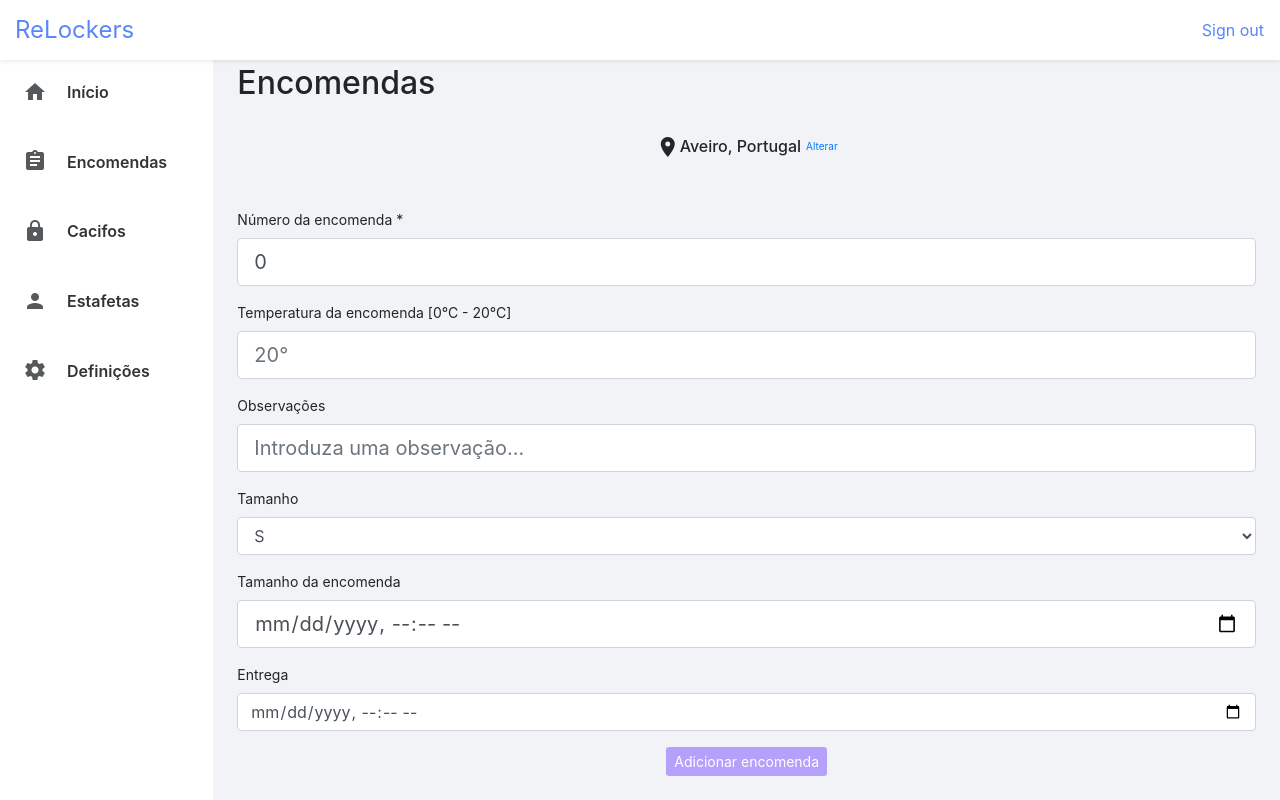
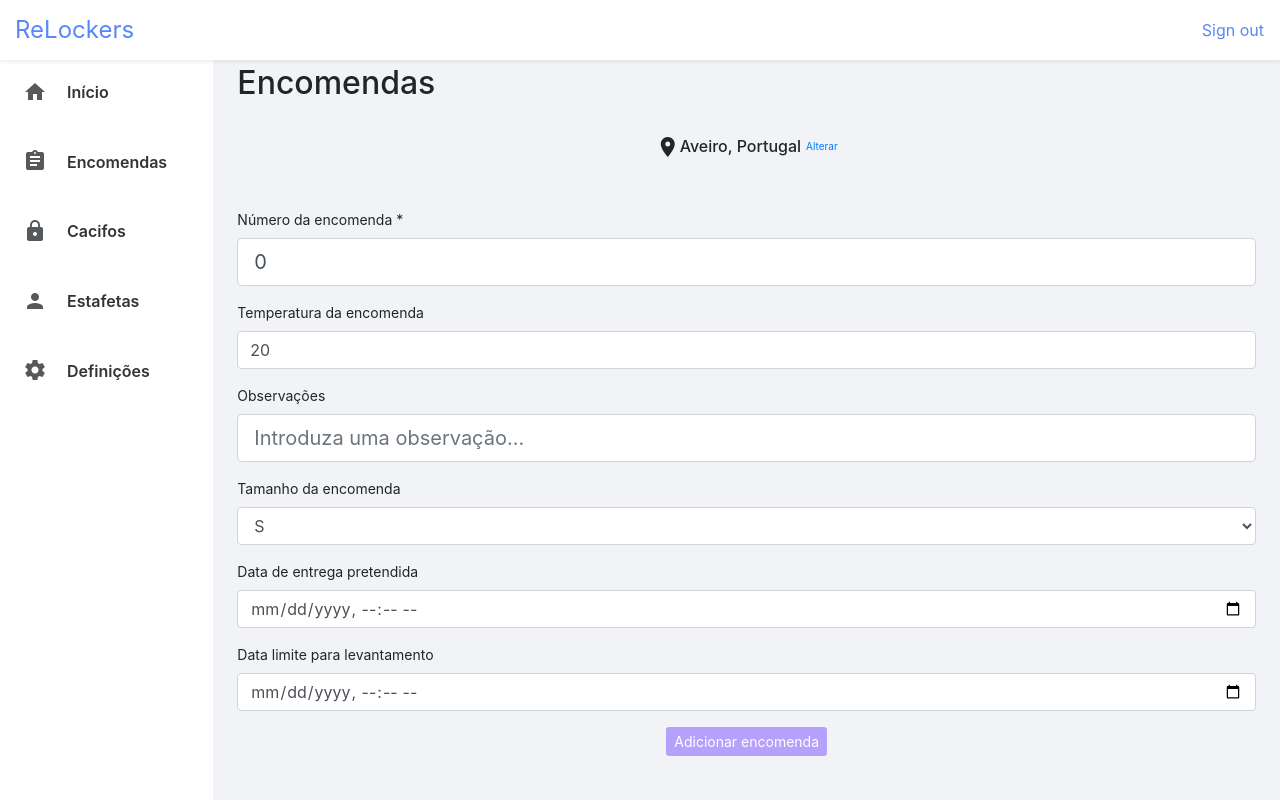
Before and after one commit to soniaamachado/ReLockers, a React (Create React App) app: page /adicionar_encomenda in a window 1280 px wide. Built offline with nearby package versions, Linux system fonts and the light colour scheme.

Commit message:
encomendas form

```diff
--- a/src/components/AdicionarEncomenda.js
+++ b/src/components/AdicionarEncomenda.js
@@ -1,51 +1,71 @@
 import React, { Component } from "react";
 import axios from "axios";
 import TextInputGroup from "./forms/TextInput";
-import { Button, Col, Form, FormGroup, Input, Label } from "reactstrap";
+import { Button, FormGroup, Input, Label } from "reactstrap";
 
 export default class AdicionarEncomenda extends Component {
 
-    state = {
+    constructor(props) {
+        super(props);
+        this.state = {
             estado_encomenda: 0,
             numero_encomenda: 0,
             data_de_entrada_no_sistema: "",
             data_de_entrega_pretendida: "",
             tempo_limite_de_levantamento: "",
-        tamanho: "",
+            tamanho: "S",
             observacoes: "",
-        temperatura: "",
+            temperatura: 20,
             cacifo_id: "",
             cliente_id: "",
             errors: {}
         };
 
+        this.handleTamanhoChange = this.handleTamanhoChange.bind(this);
+        this.handleDataDeEntregaChange = this.handleDataDeEntregaChange.bind(this);
+        this.handletempoLimiteDeLevantamento = this.handletempoLimiteDeLevantamento.bind(this);
+        this.handleTemperaturaChange = this.handleTemperaturaChange.bind(this);
+    }
+
+    getCurrentDate() {
+
+        const fullDate = new Date();
+
+        const year = fullDate.getFullYear();
+        const mouth = ("0" + (fullDate.getMonth() + 1)).slice(-2);
+        const day = ("0" + fullDate.getDate()).slice(-2);
+
+        const hour = fullDate.getHours();
+        const min = (fullDate.getMinutes() < 10 ? '0' : '') + fullDate.getMinutes();
+        const sec = (fullDate.getSeconds() < 10 ? '0' : '') + fullDate.getSeconds();
+
+        return `${year}-${mouth}-${day} ${hour}:${min}:${sec}`;
+
+    }
 
     onSubmit = e => {
         e.preventDefault();
 
-        let {
+        const {
             estado_encomenda, cacifo_id, cliente_id, numero_encomenda,
-            data_de_entrada_no_sistema, data_de_entrega_pretendida,
-            tempo_limite_de_levantamento, tamanho, temperatura, observacoes
+            temperatura, observacoes, tamanho
         } = this.state;
 
+        if (this.state.data_de_entrega_pretendida == "") {
+            this.setState({ errors: { data_de_entrega_pretendida: "URL is required" } });
+            return;
+        }
 
-        // if (observacoes === "") {
-        //     this.setState({ errors: { observacoes: "URL is required" } });
-        //     return;
-        // }
-        // if (data_de_entrega_pretendida === "") {
-        //     this.setState({ errors: { data_de_entrega_pretendida: "URL is required" } });
-        //     return;
-        // }
-        // if (tempo_limite_de_levantamento === "") {
-        //     this.setState({ errors: { tempo_limite_de_levantamento: "URL is required" } });
-        //     return;
-        // }
-        // if (tamanho === "") {
-        //     this.setState({ errors: { tamanho: "URL is required" } });
-        //     return;
-        // }
+        if (this.state.tempo_limite_de_levantamento == "") {
+            this.setState({ errors: { tempo_limite_de_levantamento: "URL is required" } });
+            return;
+        }
+
+        const data_de_entrega_pretendida = this.state.data_de_entrega_pretendida.replace("T", " ") + ":00";
+        const tempo_limite_de_levantamento = this.state.tempo_limite_de_levantamento.replace("T", " ") + ":00";
+        const data_de_entrada_no_sistema = this.getCurrentDate();
+
+
         // if (cacifo_id === "") {
         //     this.setState({ errors: { temperatura: "URL is required" } });
         //     return;
@@ -58,28 +78,31 @@ export default class AdicionarEncomenda extends Component {
         const newEncomenda = {
             estado_encomenda,
             numero_encomenda,
-            // data_de_entrada_no_sistema,
-            // data_de_entrega_pretendida,
-            // tempo_limite_de_levantamento,
-            // tamanho,
-            // observacoes,
-            // temperatura,
+            data_de_entrada_no_sistema,
+            data_de_entrega_pretendida,
+            tempo_limite_de_levantamento,
+            tamanho,
+            observacoes,
+            temperatura,
             // cacifo_id,
             // cliente_id
         };
+
         console.log(newEncomenda);
-        // axios.post('http://167.99.202.225/api/encomendas', newEncomenda)
-        //     .then(res => console.log(res.statusText));
+
+        axios.post('http://localhost:80/api/encomendas', newEncomenda)
+            .then(res => console.log(res.statusText))
+            .catch(error => console.log(error));
 
         this.setState({
             estado_encomenda: 0,
             numero_encomenda: "",
-            //     data_de_entrada_no_sistema: "",
-            //     data_de_entrega_pretendida: "",
-            //     tempo_limite_de_levantamento: "",
-            //     tamanho: "",
+            data_de_entrada_no_sistema: "",
+            data_de_entrega_pretendida: "",
+            tempo_limite_de_levantamento: "",
+            tamanho: "",
             observacoes: "",
-            temperatura: "",
+            temperatura: 20,
             //     cacifo_id: "",
             //     cliente_id: ""
 
@@ -94,14 +117,28 @@ export default class AdicionarEncomenda extends Component {
         });
     };
 
-    selectTamanho() {
-        console.log(this.refs.selectTamanho.value);
+    handleTamanhoChange(event) {
+        this.setState({ tamanho: event.target.value });
+    }
+
+    handleDataDeEntregaChange(event) {
+        this.setState({ data_de_entrega_pretendida: event.target.value });
+        console.log(this.state.data_de_entrega_pretendida);
+
+    }
+
+    handletempoLimiteDeLevantamento(event) {
+        console.log(this.state.tempo_limite_de_levantamento);
+        this.setState({ tempo_limite_de_levantamento: event.target.value });
+    }
+
+    handleTemperaturaChange(event) {
+        this.setState({ temperatura: event.target.value });
     }
 
     render() {
         const {
-            numero_encomenda, data_de_entrada_no_sistema, data_de_entrega_pretendida,
-            tempo_limite_de_levantamento, tamanho, observacoes, temperatura, errors
+            numero_encomenda, observacoes, errors
         } = this.state;
         return (
             <main style={{ height: '100%' }} role="main" className="col-md-9 ml-sm-auto col-lg-10 px-4">
@@ -128,7 +165,7 @@ export default class AdicionarEncomenda extends Component {
                         error={errors.numero_encomenda}
                     />
 
-                    <TextInputGroup
+                    {/* <TextInputGroup
                         label="Temperatura da encomenda [0°C - 20°C]"
                         name="temperatura"
                         placeholder="20°"
@@ -136,7 +173,13 @@ export default class AdicionarEncomenda extends Component {
                         onChange={this.onChange}
                         type={"number"}
                         error={errors.temperatura}
-                    />
+                    /> */}
+
+                    <FormGroup>
+                        <Label for="tamanho">Temperatura da encomenda</Label>
+                        <Input type="number" name="temperatura" id="temperatura" min="0" max="20" value={this.state.temperatura} onChange={this.handleTemperaturaChange}>
+                        </Input>
+                    </FormGroup>
 
                     <TextInputGroup
                         label="Observações"
@@ -148,47 +191,36 @@ export default class AdicionarEncomenda extends Component {
                     />
 
                     <FormGroup>
-                        <Label for="tamanho">Tamanho</Label>
-                        <Input type="select" name="tamanho" id="tamanho" value={this.option} ref="tamanhoSelect">
-                            {/* onChange={(e) => { this.selectTamanho(); }} */}
-                            <option>S</option>
-                            <option>M</option>
-                            <option>L</option>
-                            <option>XL</option>
+                        <Label for="tamanho">Tamanho da encomenda</Label>
+                        <Input type="select" name="tamanho" id="tamanho" value={this.state.tamanho} onChange={this.handleTamanhoChange}>
+                            <option value="S">S</option>
+                            <option value="M">M</option>
+                            <option value="L">L</option>
+                            <option value="XL">XL</option>
                         </Input>
                     </FormGroup>
 
-                    {/* <TextInputGroup
-                        label="Tamanho da encomenda"
-                        name="tamanho"
-                        placeholder="Tamanho da encomenda... PASSAR PARA SELECT"
-                        value={tamanho}
-                        type={"select"}
-                        onChange={this.onChange}
-                        error={errors.tamanho}
-                    /> */}
-
-                    <TextInputGroup
-                        label="Tamanho da encomenda"
-                        name="tamanho"
-                        placeholder="Tamanho da encomenda... PASSAR PARA SELECT"
-                        value={tamanho}
-                        type={"datetime-local"}
-                        onChange={this.onChange}
-                        error={errors.tamanho}
-                    />
-
                     <FormGroup>
-                        <Label for="data_de_entrega_pretendida">Entrega</Label>
+                        <Label for="data_de_entrega_pretendida">Data de entrega pretendida</Label>
                         <Input
                             type="datetime-local"
                             name="data_de_entrega_pretendida"
                             id="data_de_entrega_pretendida"
                             placeholder="Data de Entrega"
+                            onChange={this.handleDataDeEntregaChange}
                         />
                     </FormGroup>
 
-
+                    <FormGroup>
+                        <Label for="tempo_limite_de_levantamento">Data limite para levantamento</Label>
+                        <Input
+                            type="datetime-local"
+                            name="tempo_limite_de_levantamento"
+                            id="tempo_limite_de_levantamento"
+                            placeholder="Data limite"
+                            onChange={this.handletempoLimiteDeLevantamento}
+                        />
+                    </FormGroup>
 
                     <Button style={{
                         display: 'block',
@@ -198,35 +230,11 @@ export default class AdicionarEncomenda extends Component {
                         backgroundColor: 'rgb(181, 160, 251)',
                         border: 'none'
                     }} size="sm">
-                        {/* <i style={{ verticalAlign: 'middle' }} className="material-icons md-24">add</i> */}
                         Adicionar encomenda
                         </Button>
 
                 </form>
             </main >
-            // <main>
-            //     <Form onSubmit={this.onSubmit}>
-            //         <FormGroup>
-            //             <Label for="numero_encomenda">Tamanho</Label>
-            //             <Input type="number" name="numero_encomenda" id="numero_encomenda" />
-            //         </FormGroup>
-
-            //         <FormGroup row>
-            //             <Label for="observacoes" sm={2}>Observações</Label>
-            //             <Col sm={10}>
-            //                 <Input type="textarea" name="observacoes" id="observacoes" />
-            //             </Col>
-            //         </FormGroup>
-
-
-            //         <FormGroup check row>
-            //             <Col sm={{ size: 10, offset: 2 }}>
-            //                 <Button>Submit</Button>
-            //             </Col>
-            //         </FormGroup>
-
-            //     </Form>
-            // </main>
         );
     }
 }
```
Lines whose indentation alone changed are shown as unchanged.
